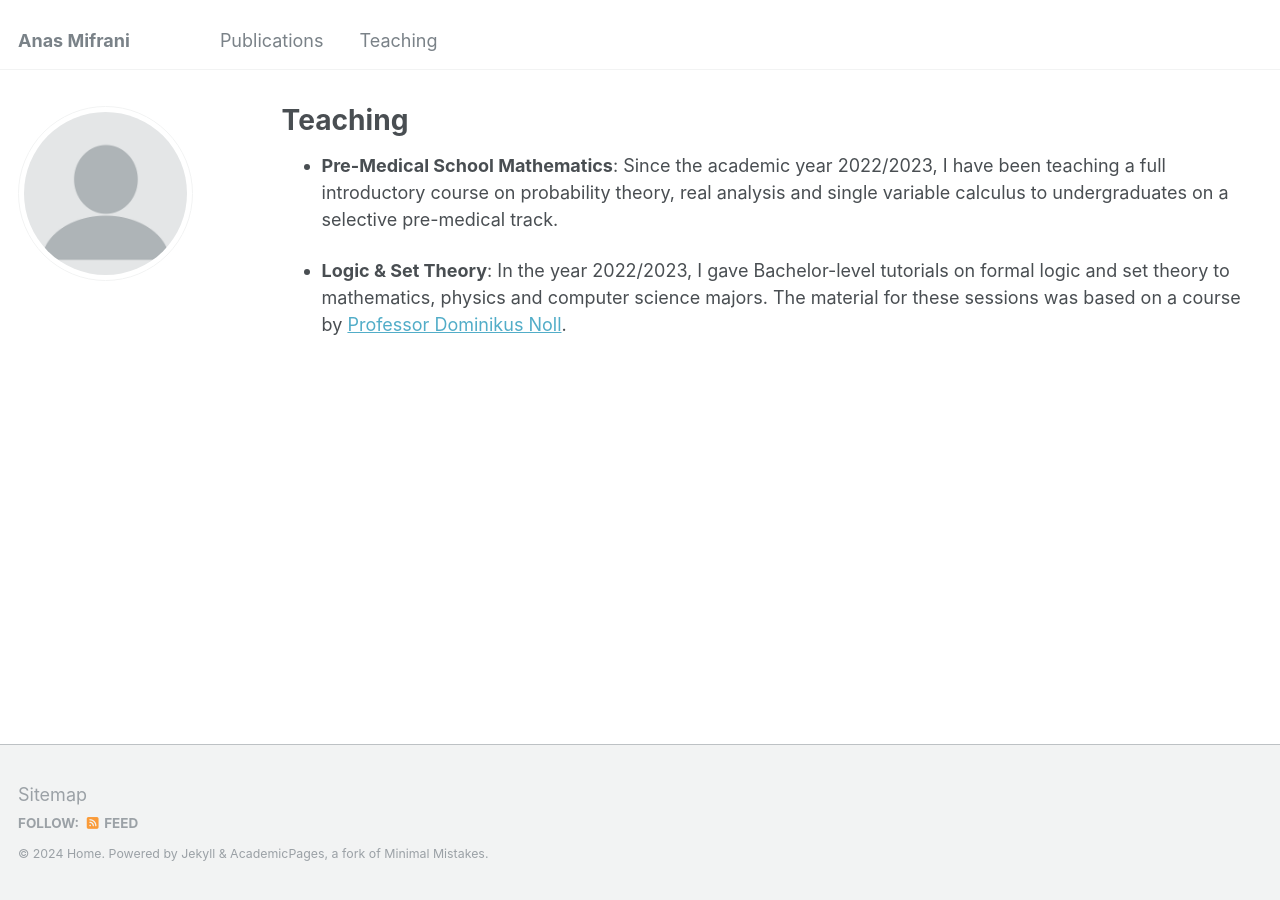
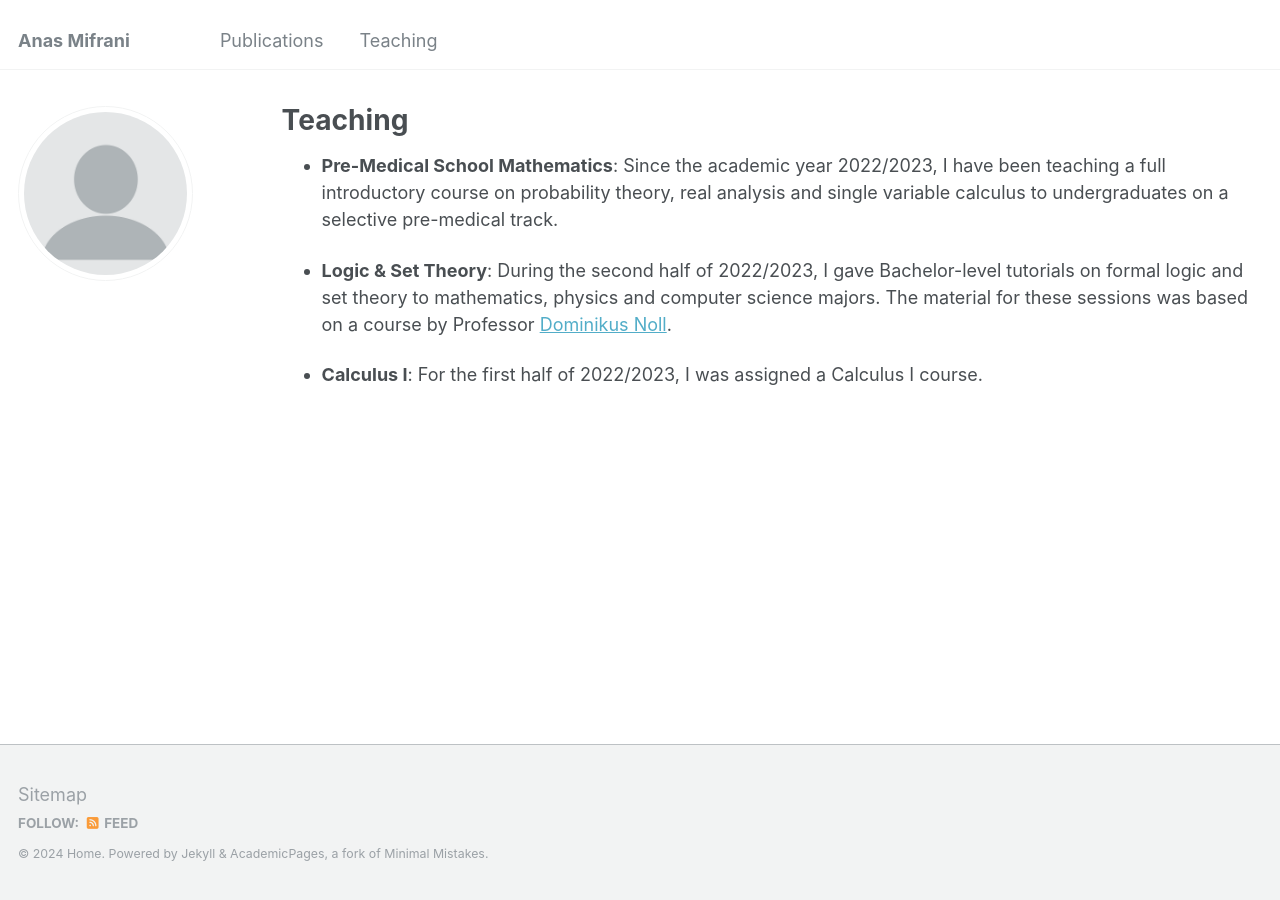
Before and after one commit to anmifrani/anmifrani.github.io, a Jekyll site: the page built from _pages/teaching.md, in a window 1280 px wide. Built offline with Jekyll 4.4.1, drawn with Linux system fonts in a browser that asks for light colours.

Commit message:
Update teaching.md

```diff
--- a/_pages/teaching.md
+++ b/_pages/teaching.md
@@ -7,4 +7,6 @@ author_profile: true
 
 * <b>Pre-Medical School Mathematics</b>: Since the academic year 2022/2023, I have been teaching a full introductory course on probability theory, real analysis and single variable calculus to undergraduates on a selective pre-medical track.
 
-* <b>Logic & Set Theory</b>: In the year 2022/2023, I gave Bachelor-level tutorials on formal logic and set theory to mathematics, physics and computer science majors. The material for these sessions was based on a course by [Professor Dominikus Noll](https://www.math.univ-toulouse.fr/~noll/).
+* <b>Logic & Set Theory</b>: During the second half of 2022/2023, I gave Bachelor-level tutorials on formal logic and set theory to mathematics, physics and computer science majors. The material for these sessions was based on a course by Professor [Dominikus Noll](https://www.math.univ-toulouse.fr/~noll/).
+
+* <b>Calculus I</b>: For the first half of 2022/2023, I was assigned a Calculus I course.
```
